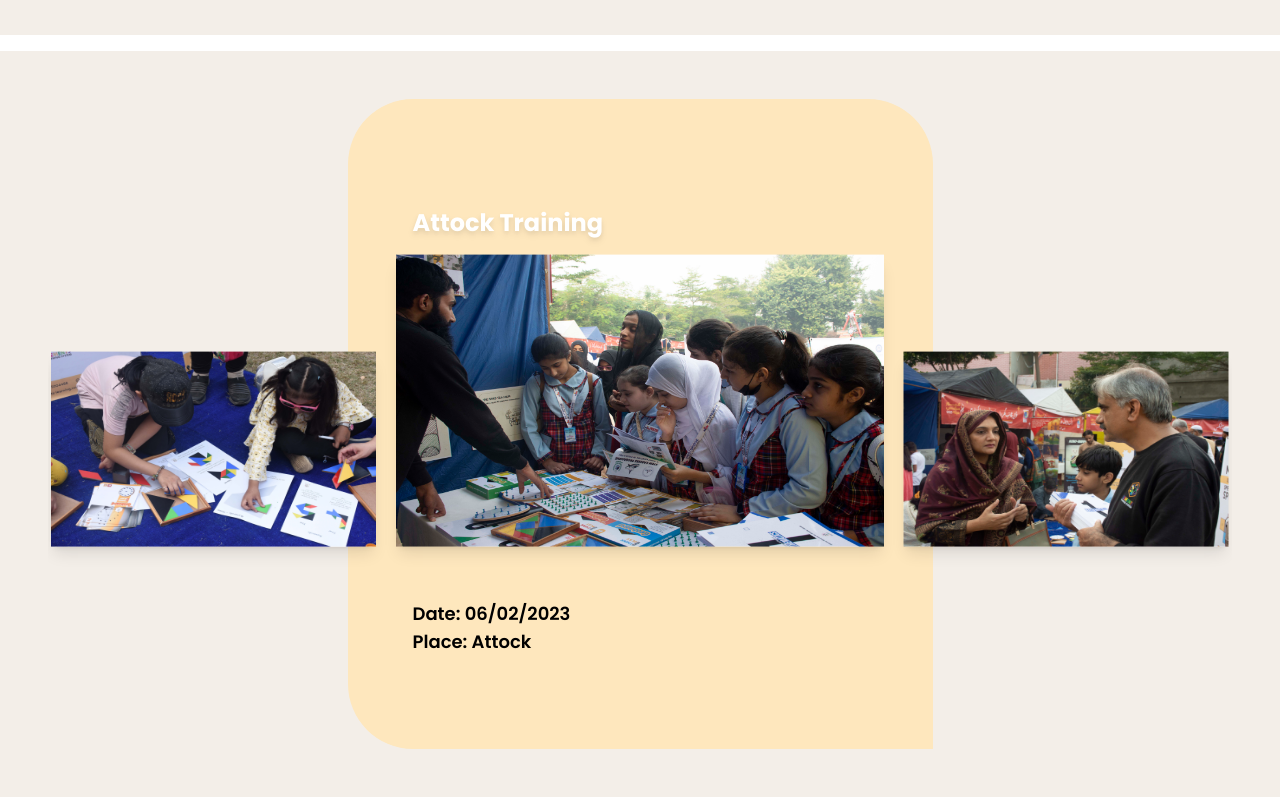
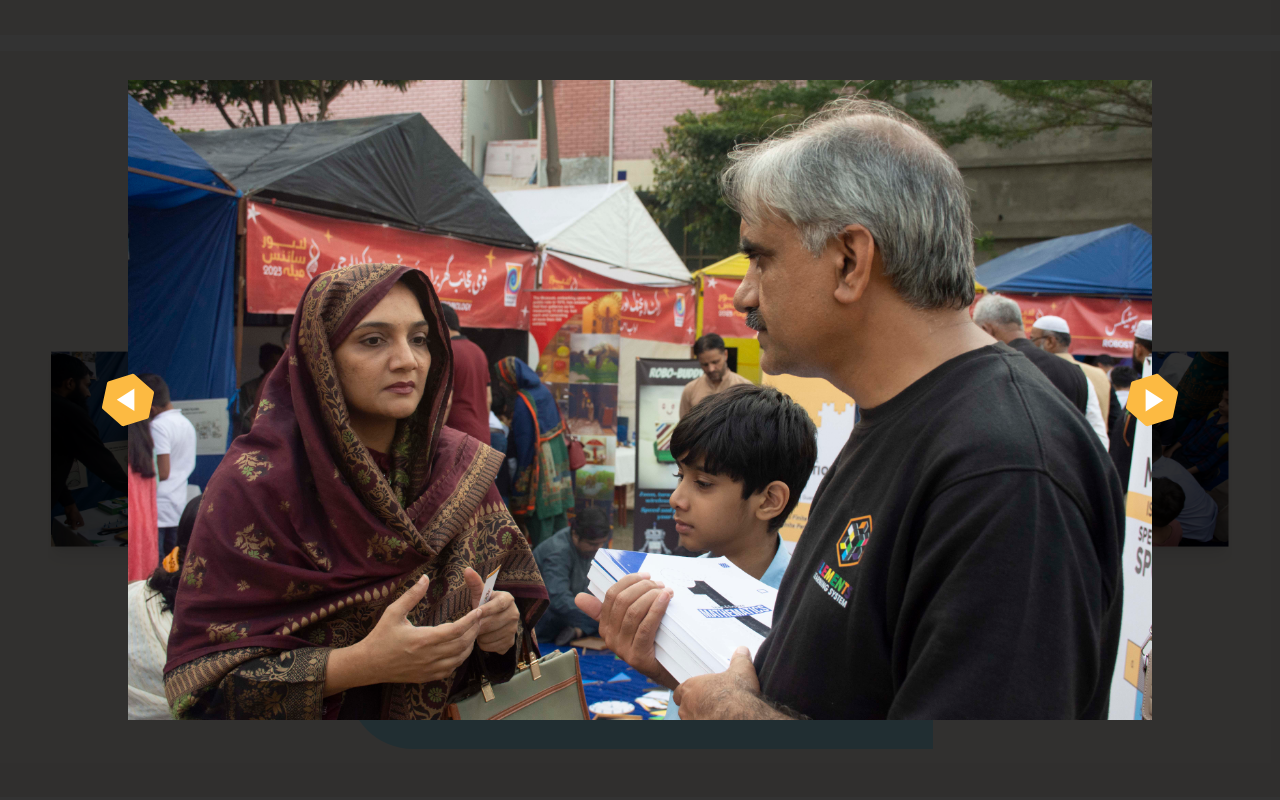
Before and after one commit to TahaShah141/elements-learning, a React (Vite) app: page / in a window 1280 px wide. Both pictures are taken after a click on the element 640 px from the left and 4681 px from the top of the page. Shown: the part 4281-5081 px from the top of the page. Built offline with nearby package versions, Linux system fonts and the light colour scheme.

Commit message:
add gallery

```diff
--- a/src/components/custom/MultiCarousel.jsx
+++ b/src/components/custom/MultiCarousel.jsx
@@ -1,4 +1,7 @@
 import { useEffect, useState } from "react"
+import { CarouselSingle } from "./CarouselSingle"
+import Carousel from "../Carousel"
+import { HexagonPlayButton } from "../HexagonPlayButton"
 
 export const MultiCarousel = ({items, autoScroll=true, delay=3000}) => {
 
@@ -7,6 +10,8 @@ export const MultiCarousel = ({items, autoScroll=true, delay=3000}) => {
   const [size, setSize] = useState(200)
   const [gapSize, setGapSize] = useState(5)
   const [paused, setPaused] = useState(false)
+
+  const [opened, setOpened] = useState(false)
   const smallerSize = size * 0.75
 
   useEffect(() => {
@@ -36,7 +41,7 @@ export const MultiCarousel = ({items, autoScroll=true, delay=3000}) => {
 
   useEffect(() => {
 
-    if (paused || !autoScroll) {
+    if (paused || !autoScroll || opened) {
       clearInterval(intervalID)
     } else {
       const id = setInterval(() => setIndex(i => (i+1)%items.length), delay)
@@ -44,9 +49,31 @@ export const MultiCarousel = ({items, autoScroll=true, delay=3000}) => {
       return () => clearInterval(id)
     }
 
-  }, [paused, autoScroll])
+  }, [opened, paused, autoScroll])
 
   return (
+    <>
+    {opened && <div onClick={() => setOpened(false)} className="fixed inset-0 bg-black/80 z-50 flex justify-center items-center">
+      <div className="size-4/5">
+        <CarouselSingle containerClass={"size-full"}
+        items={Array.from({length: 10}, (_, i) =>
+          <div className="size-full flex flex-col justify-center">
+            <img src={items[index].src} alt="" className="w-full bg-neutral-400" />
+          </div>
+        )}
+        nextButton={
+          <div className="size-10 lg:size-16">
+            <HexagonPlayButton outerColor={"#FCBA42"} innerColor={"#FFFFFF"}/>
+          </div>
+        }
+        prevButton={
+          <div className="size-10 lg:size-16 rotate-180">
+            <HexagonPlayButton outerColor={"#FCBA42"} innerColor={"#FFFFFF"}/>
+          </div>
+        }
+        delay={2000} />
+      </div>
+    </div>}
     <div className="relative w-full flex overflow-hidden justify-center items-center gap-8"
     style={{height: size}}>
       <div className="absolute flex flex-col justify-between transition-all duration-500"
@@ -64,12 +91,13 @@ export const MultiCarousel = ({items, autoScroll=true, delay=3000}) => {
         {items.map((item, i) => (
           <div className={`absolute transition-all duration-700 bottom-0 ${i === index ? "h-full w-full" : "h-2/3 w-2/3"}`}
           style={{backgroundColor: item.innerColor, transform: `${index > i ? `translateX(calc(${100*1/2}% + ${(index-i) * (smallerSize*(2/3) + gapSize)}px))` : `translateX(${(index-i) * (smallerSize*(2/3) + gapSize) }px)`}`}}
-          onClick={() => setIndex(i)}
+          onClick={() => (i === index) ? setOpened(true) : setIndex(i)}
           >
             <img src={item.src} alt="" className="size-full shadow-lg" />
           </div>
         ))}
       </div>
     </div>
+    </>
   )
 }
```
